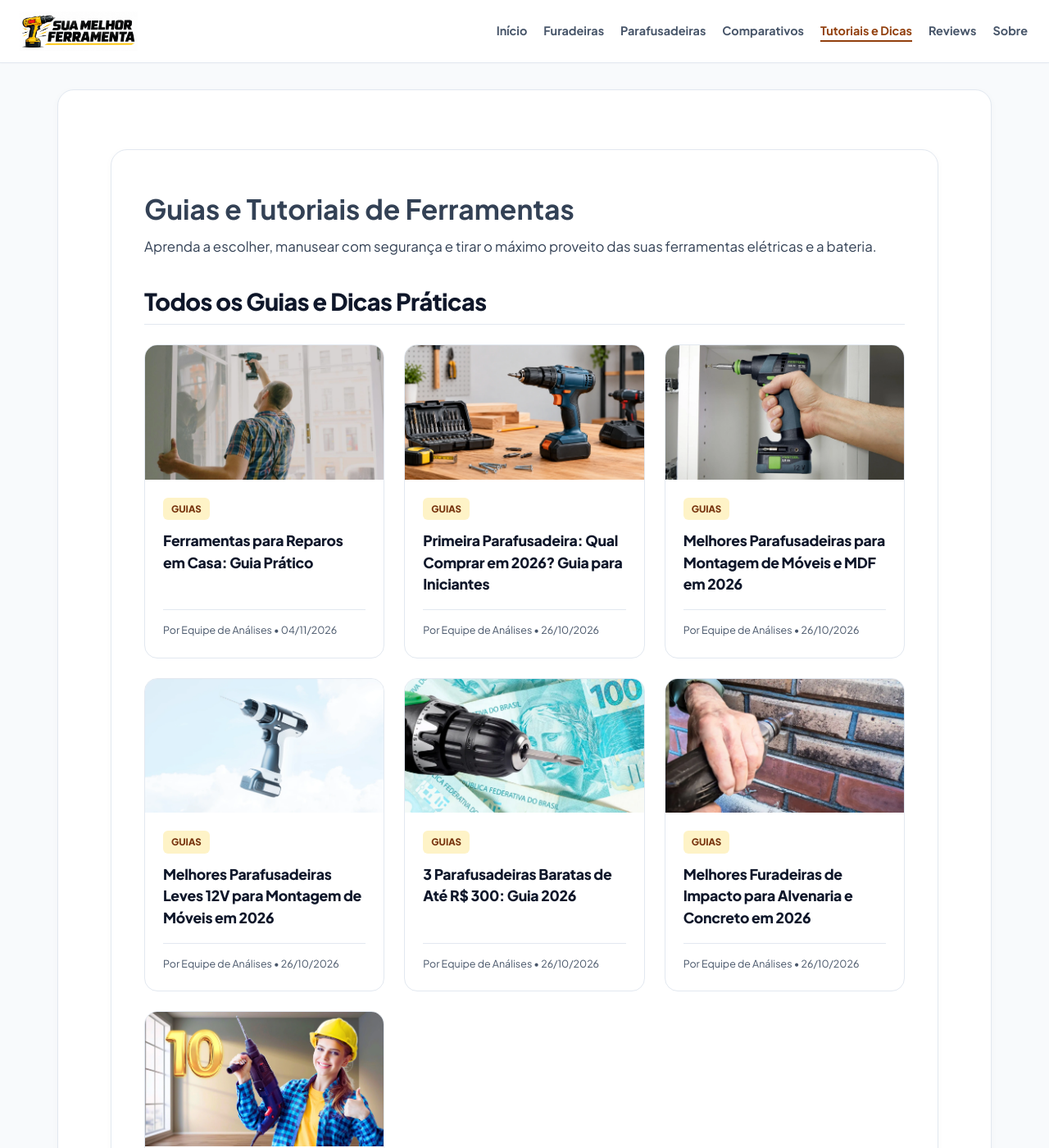
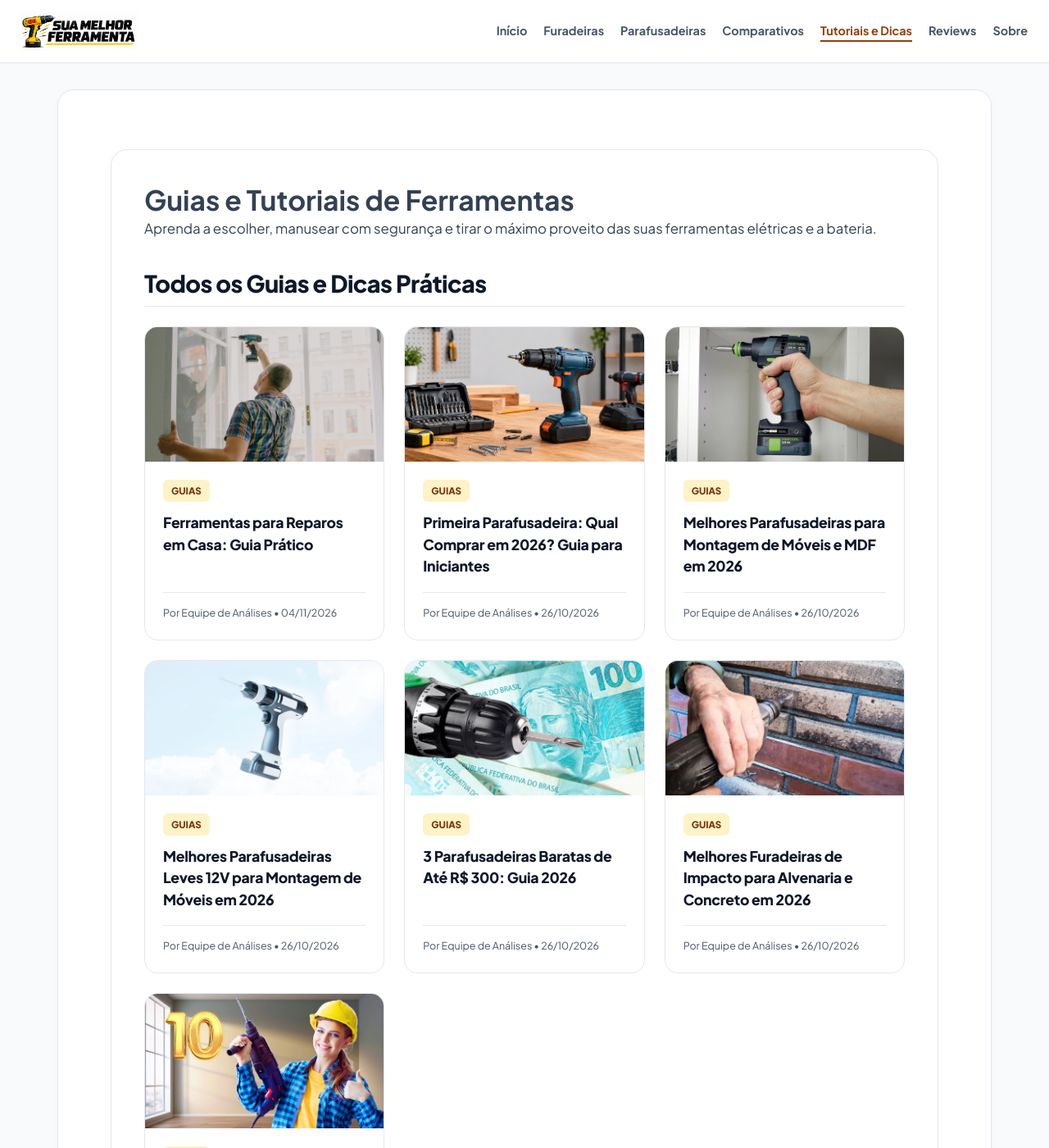
Before and after one commit to membroequipe/SiteReview, a Jekyll site: the page built from guias.md, in a window 1280 px wide and 1400 px high. Shown: the whole window at 82% size. Built offline with Jekyll 4.4.1, drawn with Linux system fonts in a browser that asks for light colours.

Commit message:
Update guias.md

```diff
--- a/guias.md
+++ b/guias.md
@@ -7,6 +7,12 @@ permalink: /guias/
 
 <div class="site-content">
   <div class="post-content">
+
+  <style>
+  h1 {
+    line-height: 1.2 !important;
+  }
+</style>
 
     <h1>Guias e Tutoriais de Ferramentas</h1>
     <p>Aprenda a escolher, manusear com segurança e tirar o máximo proveito das suas ferramentas elétricas e a bateria.</p>
```
